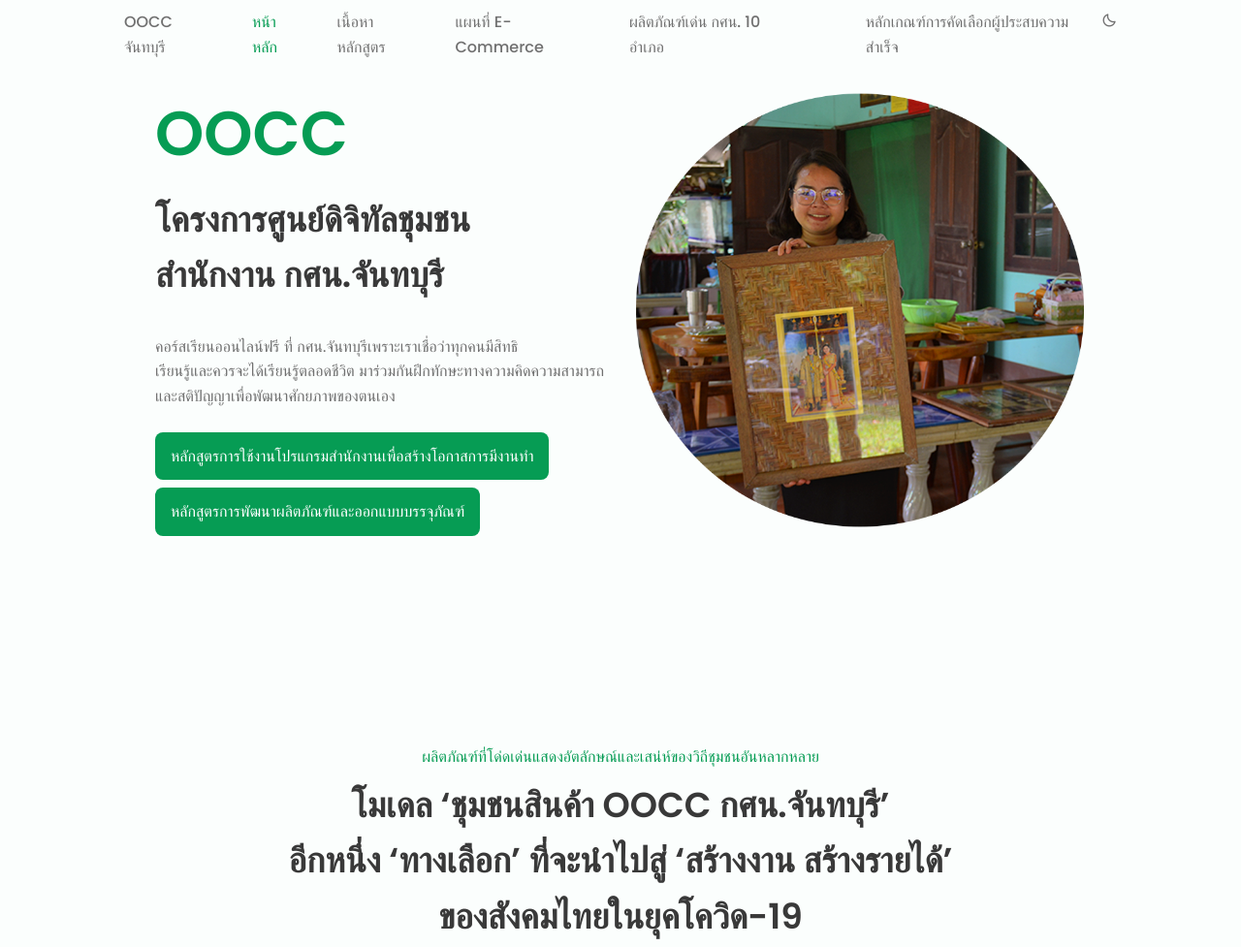
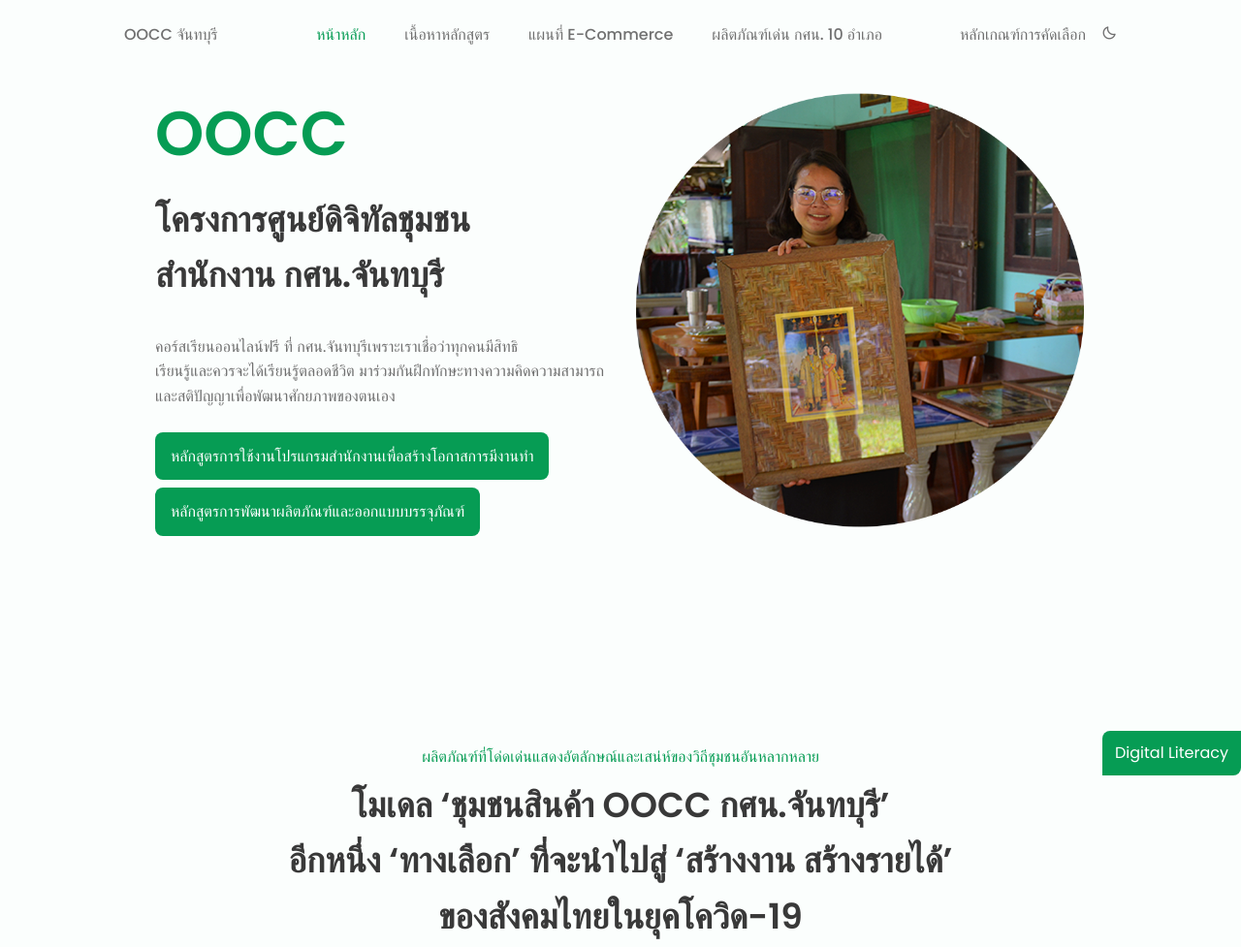
Before and after one commit to Chiraporn-noo/restaurant, a plain HTML site: page index.html in a window 1280 px wide. Shown: the top 977 px of the page at 97% size. Drawn offline with nearby package versions, Linux system fonts and the light colour scheme.

Commit message:
button menu

```diff
--- a/index.html
+++ b/index.html
@@ -30,7 +30,7 @@
                 <li class="nav__item"><a href="#about" class="nav__link">แผนที่ E-Commerce</a></li>
                 <li class="nav__item"><a href="#menu" class="nav__link">ผลิตภัณฑ์เด่น กศน. 10 อำเภอ</a></li>
                 <li class="nav__item"><a href="#contect" class="nav__link"></a></li>
-                <li class="nav__item"><a href="#Data" class="nav__link">หลักเกณฑ์การคัดเลือกผู้ประสบความสำเร็จ</a></li>
+                <li class="nav__item"><a href="#Data" class="nav__link">หลักเกณฑ์การคัดเลือก</a></li>
                 <li><i class='bx bx-moon change-theme' id="theme-button"></i></li>
             </ul>
         </div>
@@ -126,6 +126,7 @@
                             46.6405 18.816 45.964 18.3989 45.5466Z"/>
                         </svg>
                         <h3 class="services__title">Digital Literacy</h3>
+                        <a href="https://fb.watch/5rjaXsL6Bp" class="button menu__button">Digital Literacy</a>
                         <p class="services__description">ทักษะความเข้าใจและใช้เทคโนโลยีดิจิทัล หรือ Digital literacy<br>ทักษะในการนำเครื่องมือ อุปกรณ์ เทคโนโลยีดิจิทัลที่มีอยู่ในปัจจุบัน<br>มาใช้ให้เกิดประโยชน์สูงสุด <br>ในการสื่อสาร การปฏิบัติงาน และการทำงานร่วมกัน หรือใช้เพื่อพัฒนากระบวนการทำงาน</p>
                     </div>
 
```
